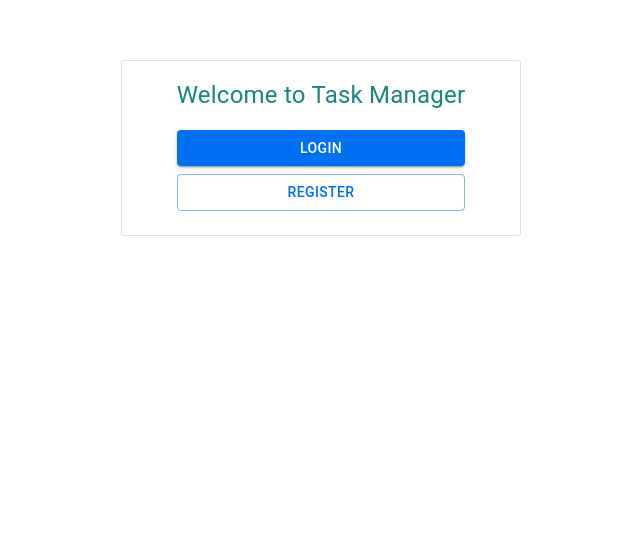
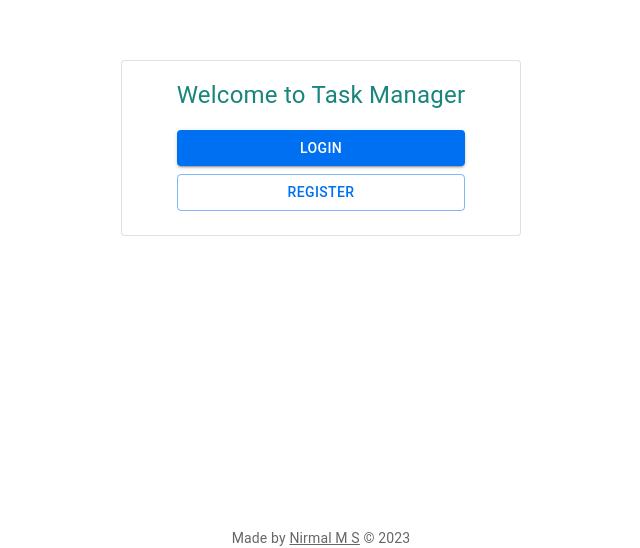
Before and after one commit to msnirmal1487/copilotDemo, a Next.js app in the folder my-task-manager/: page / in a window 1280 px wide. Shown: the part 252-800 px from the top of the page, without its empty margins (319-959 px from the left). Built offline with nearby package versions, Linux system fonts and the light colour scheme.

Commit message:
Adding footer to the app

```diff
--- /dev/null
+++ b/my-task-manager/components/Footer.tsx
@@ -0,0 +1,16 @@
+import { Typography, Link } from '@mui/material';
+
+const Footer = () => {
+  return (
+    <Typography variant="body2" color="textSecondary" align="center" style={{ position: 'fixed', bottom: 0, width: '100%' }}>
+      {'Made by '}
+      <Link color="inherit" href="#">
+        Nirmal M S
+      </Link>
+      {' © '}
+      {new Date().getFullYear()}
+    </Typography>
+  );
+};
+
+export default Footer;
--- a/my-task-manager/components/Header.tsx
+++ b/my-task-manager/components/Header.tsx
@@ -13,12 +13,8 @@ const Header = () => {
 
     useEffect(() => {
         if (!user) {
-            console.log('no user');
-            // router.push('/login');
-        } else {
-            console.log(user);
+            router.push('/login');
         }
-
     }
         , [user, setUser]);
 
--- a/my-task-manager/pages/home.tsx
+++ b/my-task-manager/pages/home.tsx
@@ -1,3 +1,4 @@
+import Footer from "@/components/Footer";
 import Header from "@/components/Header";
 import { useUser } from "@/contexts/UserContext";
 import { useRouter } from "next/router";
@@ -15,6 +16,7 @@ const home = () => {
             {user && <p>Welcome {user.name}</p>}
             {user && <p>{user.id}</p>}
             {user && <p>{user.email}</p>}
+            <Footer />
         </div>
     );
 };
--- a/my-task-manager/pages/index.tsx
+++ b/my-task-manager/pages/index.tsx
@@ -1,4 +1,5 @@
 // import button and Typograpgy from mateiral ui
+import Footer from "@/components/Footer";
 import { Button, Card, CardContent, Typography } from "@mui/material";
 import { useRouter } from "next/router";
 
@@ -25,6 +26,7 @@ const home = () => {
                     <Button variant="outlined" onClick={handleRegisterClick}>Register</Button>
                 </CardContent>
             </Card>
+            <Footer />
         </div>
     );
 };
--- a/my-task-manager/pages/login.tsx
+++ b/my-task-manager/pages/login.tsx
@@ -3,6 +3,7 @@ import { Button, Card, CardContent, TextField, Typography } from '@mui/material'
 import { useRouter } from 'next/router';
 import { LoginData, AuthService } from '@/utils/auth.service';
 import { useUser } from '@/contexts/UserContext';
+import Footer from '@/components/Footer';
 
 const authService = new AuthService();
 
@@ -36,7 +37,7 @@ const Login = () => {
     };
 
     const handleGoBackClick = () => {
-        router.back();
+        router.push('/');
     };
 
     return (
@@ -79,6 +80,7 @@ const Login = () => {
                 </form>
 
             </Card>
+            <Footer />
         </div>
     );
 };
--- a/my-task-manager/pages/register.tsx
+++ b/my-task-manager/pages/register.tsx
@@ -1,5 +1,9 @@
+import Footer from "@/components/Footer";
+
 export default function Register() {
     return (
-        <div>This is Register page</div>
+        <div>This is Register page
+            <Footer />
+        </div>
     );
 }
```
